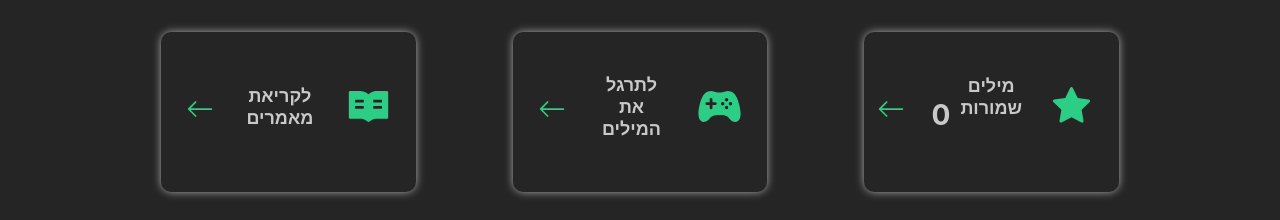
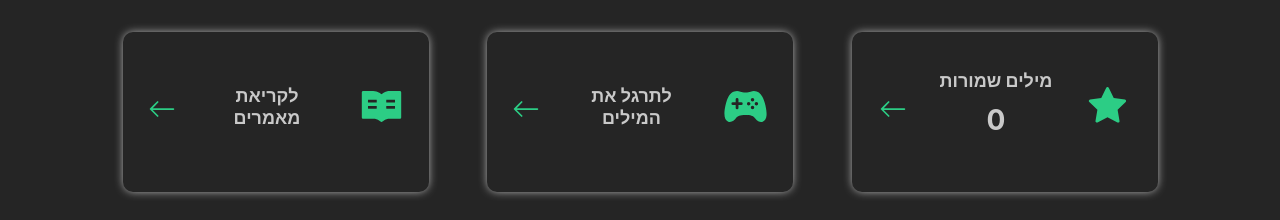
Before and after one commit to Click-Learn/Click-Learn-App, a React (Create React App) app: page /dashboard in a window 1280 px wide. Shown: the part 150-370 px from the top of the page. Built offline with nearby package versions, Linux system fonts and the light colour scheme.

Commit message:
changed dashboard top container size

```diff
--- a/src/Components/Layout/Main/Dashboard/Dashboard.css
+++ b/src/Components/Layout/Main/Dashboard/Dashboard.css
@@ -22,7 +22,7 @@ margin-top:110px;
     max-width: 310px;
     max-height: 120px;
     height: 11vw;
-    width: 16vw;
+    width: 20vw;
     background-color: var(--color-white);
     padding: 20px 25px;
     /* box-shadow: 0 0 10px -1px rgba(0, 0, 0, 0.150); */
@@ -229,7 +229,7 @@ width: 30vw ;
 
 @media only screen and (min-width: 681px) and (max-width: 1511px) {
   .saved_words_inner {
-    flex-direction: row;
+    flex-direction: column;
     gap: 10px;
   }
   }
```
